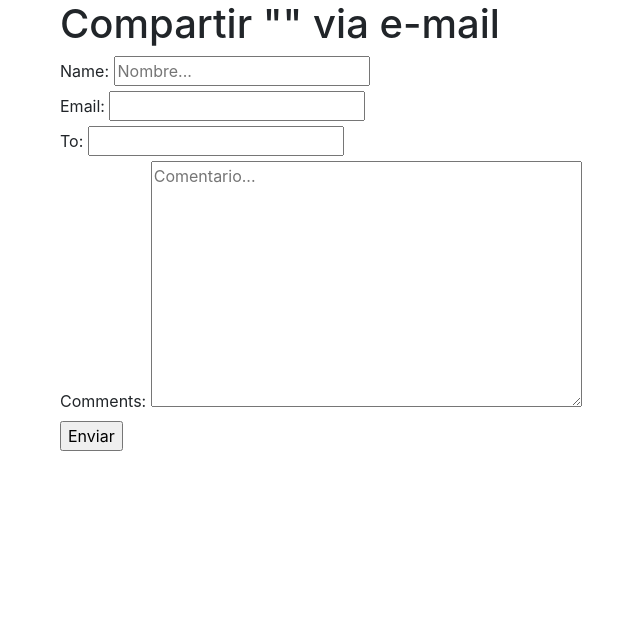
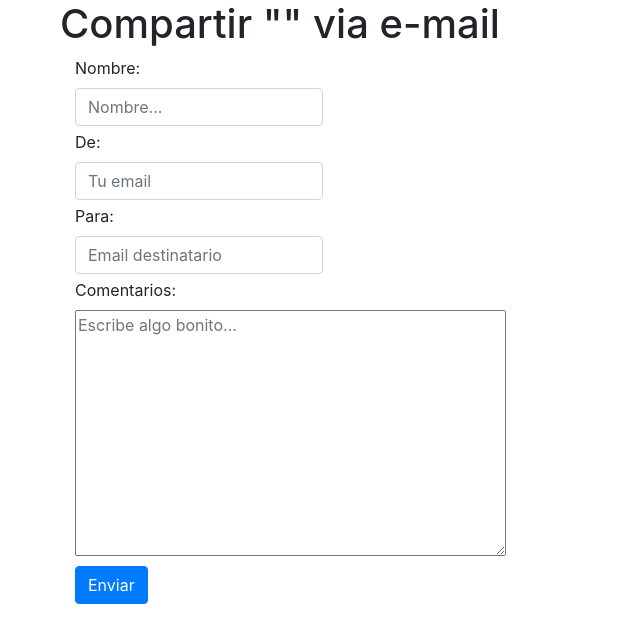
Before and after one commit to eflipe/portfolio, a Django app: template app_blog/templates/share.html in a window 1280 px wide. Shown: the part 56-699 px from the top of the page, without its empty margins (25-665 px from the left). Run offline with Django 3.2, Linux system fonts and the light colour scheme; the template is opened without the code that fills it: values that come from a table or form of the project are taken from there, others are empty; some libraries are stand-ins or nearby versions.

Commit message:
fixed: forms validators

```diff
--- a/app_blog/form.py
+++ b/app_blog/form.py
@@ -1,5 +1,9 @@
 from django import forms
 
+my_default_errors = {
+    'required': 'Este campo es requerido.',
+    'invalid': 'Ingrese un dato válido.'
+}
 
 class CommentForm(forms.Form):
     author = forms.CharField(
@@ -18,18 +22,32 @@ class CommentForm(forms.Form):
 
 
 class EmailPostForm(forms.Form):
-    name = forms.CharField(max_length=25,
+    name = forms.CharField(max_length=25, label="Nombre",
+                           error_messages=my_default_errors,
                            widget=forms.TextInput(attrs={
-                            "class": "form",
+                            "class": "form-control",
                             "placeholder": "Nombre..."
                             })
                            )
-    email = forms.EmailField()
-    to = forms.EmailField()
-    comments = forms.CharField(required=False,
+    email = forms.EmailField(label="De",
+                             error_messages={'required': 'Por favor, ingrese un email válido.', },
+                             widget=forms.EmailInput(attrs={
+                              "class": "form-control",
+                              "placeholder": "Tu email"
+                             })
+                            )
+    to = forms.EmailField(label="Para",
+                          error_messages={'required': 'Por favor, ingrese un email válido.', },
+                          widget=forms.EmailInput(attrs={
+                           "class": "form-control",
+                           "placeholder": "Email destinatario"
+                          })
+                         )
+
+    comments = forms.CharField(required=False, label="Comentarios",
                                widget=forms.Textarea(
                                 attrs={
                                     "class": "",
-                                    "placeholder": "Comentario..."
+                                    "placeholder": "Escribe algo bonito..."
                                     })
                                )
--- a/app_blog/templates/share.html
+++ b/app_blog/templates/share.html
@@ -10,17 +10,28 @@
   </p>
 {% else %}
   <h1>Compartir "{{ post.title }}" via e-mail</h1>
-  <form method="post">
+  <form method="post" class="needs-validation" novalidate>
     {% csrf_token %}
+  <div class="form-col align-items-center">
     {% for field in form %}
-      <div>
-      {{ field.errors }}
+      <div class="col-sm-3 my-1">
       {{ field.label_tag }}
       {{ field }}
+      {% if form.errors %}
+             {% for error in field.errors %}
+                <div class="alert alert-danger">
+                     <strong>{{ error|escape }}</strong>
+                </div>
+             {% endfor %}
+      {% endif %}
       </div>
     {% endfor %}
+  <div class="col-auto my-1">
+    <button type="submit" class="btn btn-primary">Enviar</button>
+  </div>
+</div>
 
-  <input type="submit" value="Enviar">
+
   </form>
 {% endif %}
 {% endblock %}
--- a/app_blog/views.py
+++ b/app_blog/views.py
@@ -66,7 +66,7 @@ def post_share(request, post_id):
                       f"{post.title}"
             message = f"Lee {post.title} en {post_url}\n\n" \
                       f"{cd['name']} dice: {cd['comments']}"
-            send_mail(subject, message, 'heyheymycode@gmail.com',
+            send_mail(subject, message, 'eflipe-portfolio@admin.com',
                       [cd['to']])
             sent = True
     else:
```
